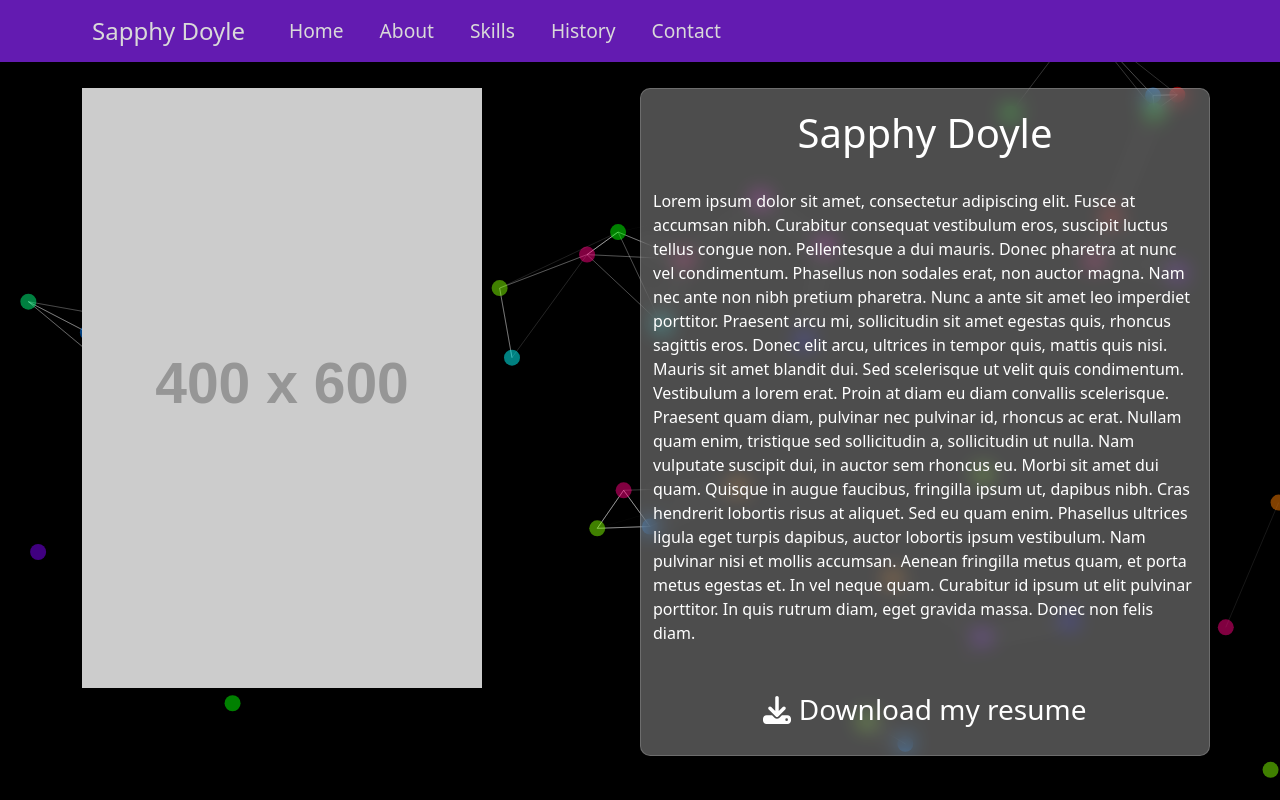
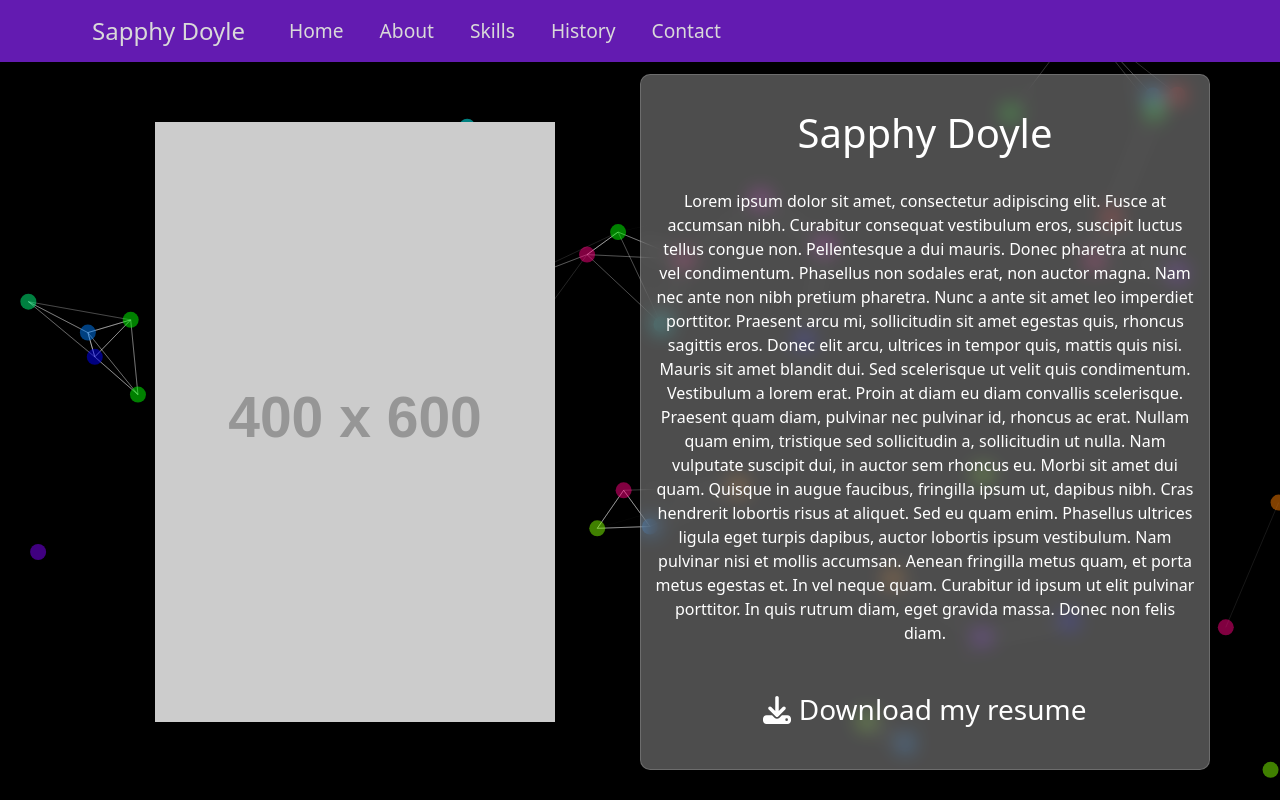
Before and after one commit to Terafora/Sapphy-Doyle-Profile-Site, a React (Create React App) app: page / in a window 1280 px wide. Built offline with nearby package versions, Linux system fonts and the light colour scheme; the HTML template or start-up script is replaced by a standard one.

Commit message:
Update classNames to improve styling on Home component

```diff
--- a/src/components/Home.js
+++ b/src/components/Home.js
@@ -33,28 +33,30 @@ export default function Home() {
     )}
     <div className="home container d-flex align-items-center justify-content-center">
       <div className="row">
-        <div className="col-lg-6">
+        <div className="col-12 col-lg-6 my-5 d-flex justify-content-center">
           <img src="https://fakeimg.pl/400x600?font=bebas" alt="placeholder" />
         </div>
-        <div className="col-lg-6 glassbg">
-          <h1 className="text-white text-center">Sapphy Doyle</h1>
+        <div className="col-lg-6 glassbg d-flex align-items-center">
+          <div className="text-center">
+            <h1 className="text-white">Sapphy Doyle</h1>
             <br></br>
             <p className="text-white">
               Lorem ipsum dolor sit amet, consectetur adipiscing elit. Fusce at accumsan nibh. Curabitur consequat vestibulum eros, suscipit luctus tellus congue non. Pellentesque a dui mauris. Donec pharetra at nunc vel condimentum. Phasellus non sodales erat, non auctor magna. Nam nec ante non nibh pretium pharetra. Nunc a ante sit amet leo imperdiet porttitor. Praesent arcu mi, sollicitudin sit amet egestas quis, rhoncus sagittis eros. Donec elit arcu, ultrices in tempor quis, mattis quis nisi. Mauris sit amet blandit dui. Sed scelerisque ut velit quis condimentum. Vestibulum a lorem erat. Proin at diam eu diam convallis scelerisque. Praesent quam diam, pulvinar nec pulvinar id, rhoncus ac erat. Nullam quam enim, tristique sed sollicitudin a, sollicitudin ut nulla. Nam vulputate suscipit dui, in auctor sem rhoncus eu.
               Morbi sit amet dui quam. Quisque in augue faucibus, fringilla ipsum ut, dapibus nibh. Cras hendrerit lobortis risus at aliquet. Sed eu quam enim. Phasellus ultrices ligula eget turpis dapibus, auctor lobortis ipsum vestibulum. Nam pulvinar nisi et mollis accumsan. Aenean fringilla metus quam, et porta metus egestas et. In vel neque quam. Curabitur id ipsum ut elit pulvinar porttitor. In quis rutrum diam, eget gravida massa. Donec non felis diam.
             </p>
             {showTick ? (
-            <h3 className="text-center  resume-download mt-5">
+              <h3 className="resume-download mt-5">
                 <FontAwesomeIcon icon={faCheck} /> Download complete
               </h3>
             ) : (
-            <h3 className="text-white text-center mt-5" onClick={handleDownload}>
+              <h3 className="text-white mt-5" onClick={handleDownload}>
                 <FontAwesomeIcon icon={faDownload} /> Download my resume
               </h3>
             )}
           </div>
         </div>
       </div>
+    </div>
   </>
   );
 }
```
Lines whose indentation alone changed are shown as unchanged.
